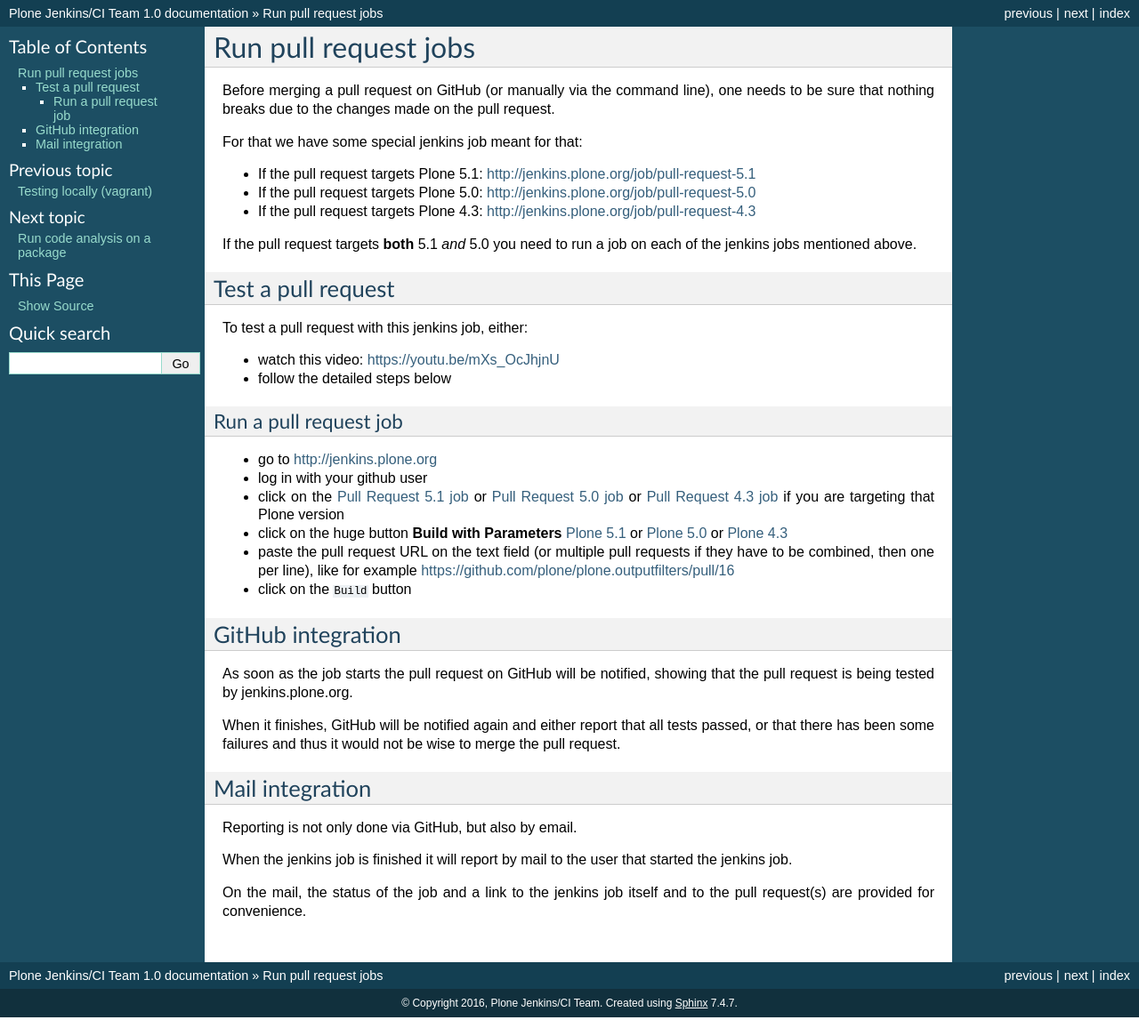
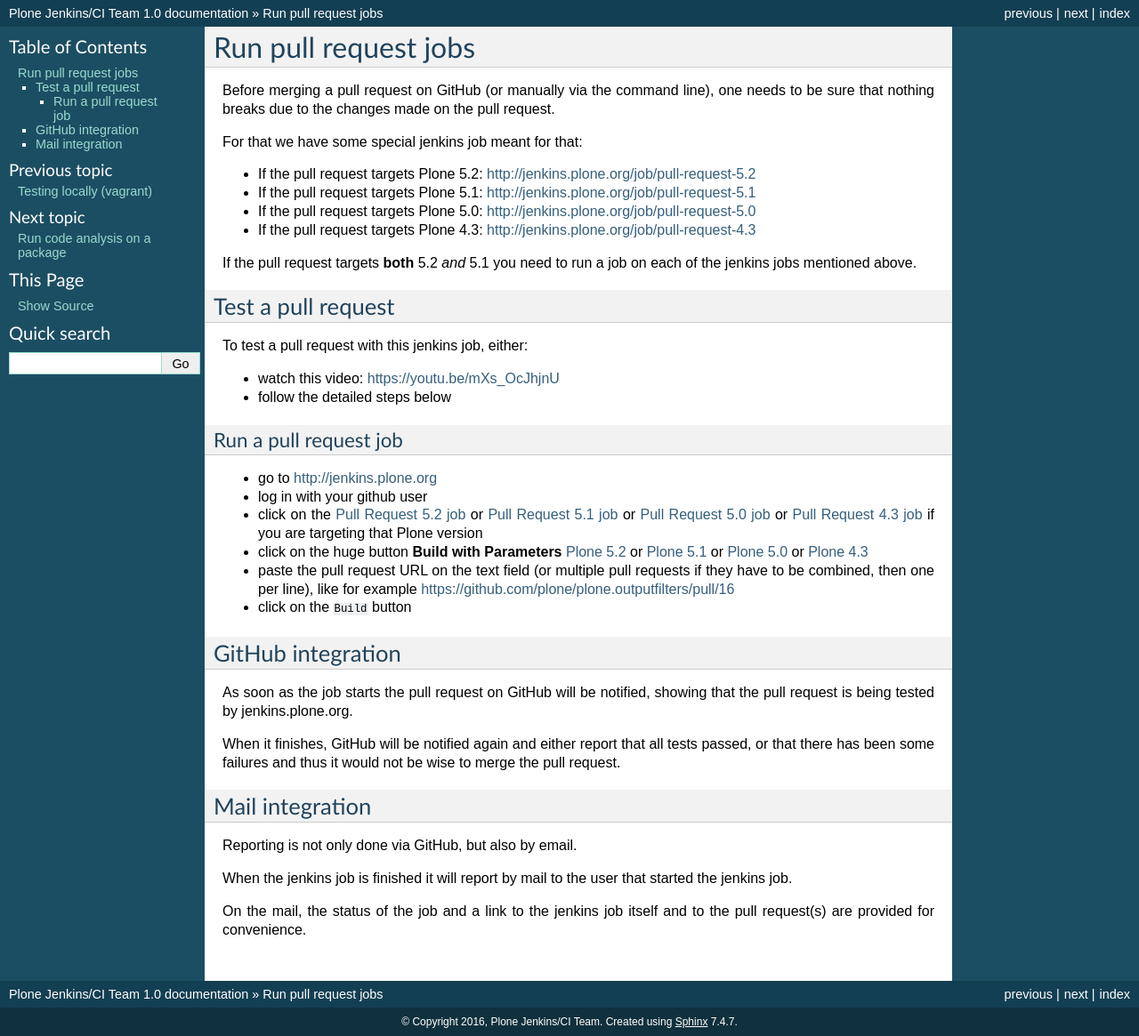
Before and after one commit to plone/jenkins.plone.org, a Sphinx documentation site: the page built from docs/source/run-pull-request-jobs.rst, in a window 1280 px wide. Shown: the whole page at 89% size. Built offline with Sphinx 7.4.7, drawn with Linux system fonts in a browser that asks for light colours; before the commit the page ends 1144 px from its top, so only the background shows below that.

Commit message:
Update docs regarding Plone 5.2

```diff
--- a/docs/source/run-add-on-jobs.rst
+++ b/docs/source/run-add-on-jobs.rst
@@ -16,10 +16,12 @@
 ==============
 - go to http://jenkins.plone.org
 - log in with your github user
-- click on the `Test add-on against Plone 5.1 job <http://jenkins.plone.org/job/test-addon-5.1>`_
+- click on the `Test add-on against Plone 5.2 job <http://jenkins.plone.org/job/test-addon-5.2>`_
+  or `Test add-on against Plone 5.1 job <http://jenkins.plone.org/job/test-addon-5.1>`_
   or `Test add-on against Plone 5.0 job <http://jenkins.plone.org/job/test-addon-5.0>`_
   or `Test add-on against Plone 4.3 job <http://jenkins.plone.org/job/test-addon-4.3>`_ if you are targeting that Plone version
 - click on the huge button **Build with Parameters**
+  `Plone 5.2 <http://jenkins.plone.org/job/test-addon-5.2/build?delay=0sec>`_ or
   `Plone 5.1 <http://jenkins.plone.org/job/test-addon-5.1/build?delay=0sec>`_ or
   `Plone 5.0 <http://jenkins.plone.org/job/test-addon-5.0/build?delay=0sec>`_ or
   `Plone 4.3 <http://jenkins.plone.org/job/test-addon-4.3/build?delay=0sec>`_
--- a/docs/source/run-pull-request-jobs.rst
+++ b/docs/source/run-pull-request-jobs.rst
@@ -8,11 +8,12 @@
 
 For that we have some special jenkins job meant for that:
 
+- If the pull request targets Plone 5.2: http://jenkins.plone.org/job/pull-request-5.2
 - If the pull request targets Plone 5.1: http://jenkins.plone.org/job/pull-request-5.1
 - If the pull request targets Plone 5.0: http://jenkins.plone.org/job/pull-request-5.0
 - If the pull request targets Plone 4.3: http://jenkins.plone.org/job/pull-request-4.3
 
-If the pull request targets **both** 5.1 *and* 5.0 you need to run a job on each of the jenkins jobs mentioned above.
+If the pull request targets **both** 5.2 *and* 5.1 you need to run a job on each of the jenkins jobs mentioned above.
 
 Test a pull request
 ===================
@@ -25,10 +26,12 @@
 ----------------------
 - go to http://jenkins.plone.org
 - log in with your github user
-- click on the `Pull Request 5.1 job <http://jenkins.plone.org/job/pull-request-5.1>`_
+- click on the `Pull Request 5.2 job <http://jenkins.plone.org/job/pull-request-5.2>`_
+  or `Pull Request 5.1 job <http://jenkins.plone.org/job/pull-request-5.1>`_
   or `Pull Request 5.0 job <http://jenkins.plone.org/job/pull-request-5.0>`_
   or `Pull Request 4.3 job <http://jenkins.plone.org/job/pull-request-4.3>`_ if you are targeting that Plone version
 - click on the huge button **Build with Parameters**
+  `Plone 5.2 <http://jenkins.plone.org/job/pull-request-5.2/build?delay=0sec>`_ or
   `Plone 5.1 <http://jenkins.plone.org/job/pull-request-5.1/build?delay=0sec>`_ or
   `Plone 5.0 <http://jenkins.plone.org/job/pull-request-5.0/build?delay=0sec>`_ or
   `Plone 4.3 <http://jenkins.plone.org/job/pull-request-4.3/build?delay=0sec>`_
--- a/docs/source/run-qa-on-package.rst
+++ b/docs/source/run-qa-on-package.rst
@@ -32,8 +32,8 @@
 
 .. code-block:: shell
 
-    wget https://raw.githubusercontent.com/plone/buildout.coredev/5.1/bootstrap.py -O bootstrap.py
-    wget https://raw.githubusercontent.com/plone/buildout.coredev/5.1/experimental/qa.cfg -O qa.cfg
+    wget https://raw.githubusercontent.com/plone/buildout.coredev/5.2/bootstrap.py -O bootstrap.py
+    wget https://raw.githubusercontent.com/plone/buildout.coredev/5.2/experimental/qa.cfg -O qa.cfg
     wget https://raw.githubusercontent.com/plone/plone.recipe.codeanalysis/master/.isort.cfg -O .isort.cfg
 
     python bootstrap.py --setuptools-version 31.1.1 --buildout-version 2.8.0 -c qa.cfg
```
